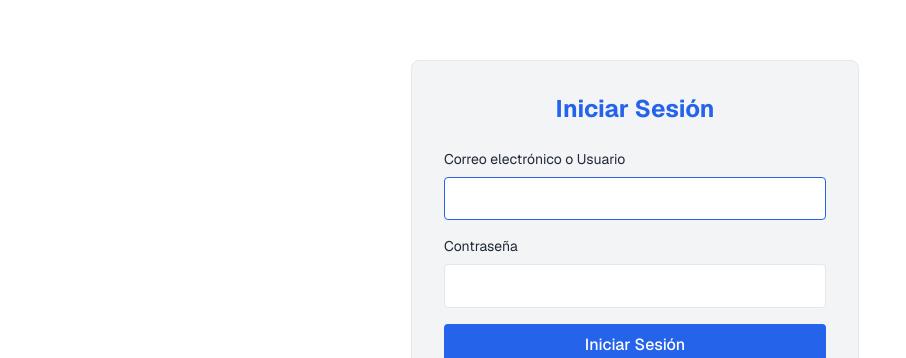
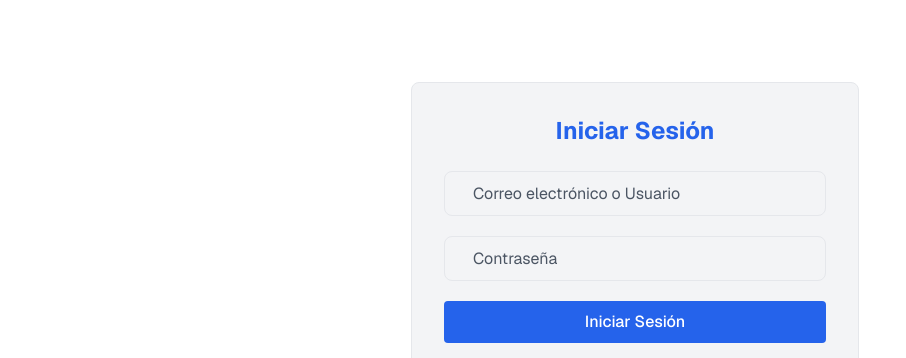
Before and after one commit to CerealKillerjs/NexusTrackerV2, a Next.js app: page /auth/signin in a window 1280 px wide. Shown: the part 131-489 px from the top of the page, without its empty margins (0-906 px from the left). Built offline with nearby package versions, Linux system fonts and the light colour scheme; no server answers; the database is empty.

Commit message:
Update AuthInput component to use the new figma component.

```diff
--- a/app/components/auth/AuthInput.tsx
+++ b/app/components/auth/AuthInput.tsx
@@ -1,24 +1,38 @@
 /**
  * Reusable authentication input component
  * Provides consistent styling for form inputs with error handling
+ * Now uses the modern Figma floating label design
  */
+
+import { FormField } from '../ui/FigmaFloatingLabelInput';
 
 interface AuthInputProps extends React.InputHTMLAttributes<HTMLInputElement> {
   label: string;
   error?: string;
 }
 
-export default function AuthInput({ label, error, ...props }: AuthInputProps) {
+export default function AuthInput({ label, error, onChange, ...props }: AuthInputProps) {
+  // Handle the onChange event to convert from React.ChangeEvent to string value
+  const handleChange = (value: string) => {
+    if (onChange) {
+      // Create a synthetic event that mimics the original onChange
+      const syntheticEvent = {
+        target: { value }
+      } as React.ChangeEvent<HTMLInputElement>;
+      onChange(syntheticEvent);
+    }
+  };
+
   return (
-    <div className="mb-4">
-      <label className="block text-text mb-2 text-sm">
-        {label}
-      </label>
-      <input
-        {...props}
-        className="w-full p-2 bg-background border border-border rounded
-                   text-text focus:outline-none focus:border-primary
-                   transition-colors font-mono"
+    <div className="mb-5">
+      <FormField
+        label={label}
+        value={props.value as string || ''}
+        onChange={handleChange}
+        type={props.type || 'text'}
+        placeholder={props.placeholder}
+        disabled={props.disabled}
+        className="w-full"
       />
       {error && (
         <p className="mt-1 text-error text-sm">{error}</p>
```
